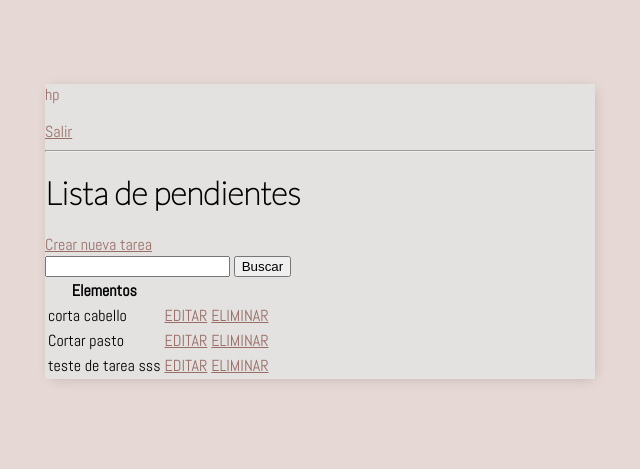
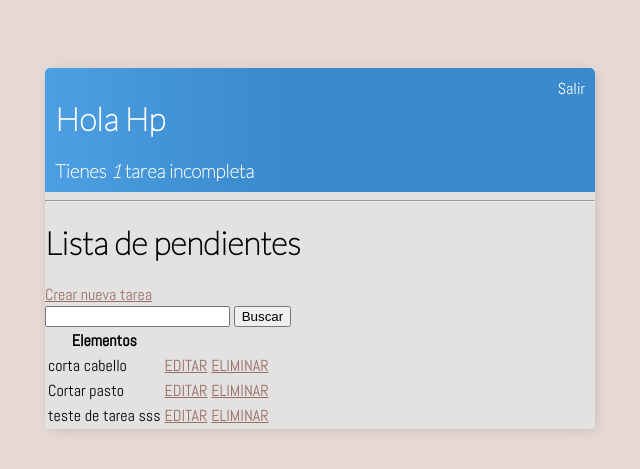
Before and after one commit to Alexnoter/blog-de-mandados-DJANGO, a Django app: page / in a window 1280 px wide. Shown: the top 469 px of the page, without its empty margins (320-960 px from the left). Run offline with Django 4.2, Linux system fonts and the light colour scheme; a user stored in the database is signed in; data comes from the database, SQL or seed files in the repository; both versions use the stored data as it was after the commit.

Commit message:
pusimos estilo a la barra superior

```diff
--- a/src/proyecto/base/templates/base/principal.html
+++ b/src/proyecto/base/templates/base/principal.html
@@ -42,6 +42,19 @@
         p{
             color: #996E66;
         }
+        .barra-superior{
+            display: flex;
+            justify-content: space-between;
+            color: #ffffff;
+            padding: 10px;
+            border-radius: 5px 5px 0 0;
+            background: linear-gradient(90deg, #4D9FE3 0%, #3A8ACC 43%, #3A8ACC 100%);
+
+        }
+        .barra-superior a{
+            color: rgb(255, 255, 255);
+            text-decoration: none;
+        }
 
     </style>
 </head>
--- a/src/proyecto/base/templates/base/tarea_list.html
+++ b/src/proyecto/base/templates/base/tarea_list.html
@@ -4,13 +4,24 @@
 {% block content %}
 
 
-{% if request.user.is_authenticated %}
-    <p>{{request.user}}</p>
-    <a href="{% url 'logout' %}">Salir</a>
-{% else %}
-    <a href="{% url 'login' %}">Ingresar</a>
+<div class="barra-superior">
+    <div>
+        <h1>Hola {{request.user|title}}</h1>
+        <h3 style="margin:0">Tienes <i>{{count}} </i> tarea{{count|pluralize}} incompleta{{count|pluralize}}</h3>
+    </div>
 
-{% endif %}
+    {% if request.user.is_authenticated %}
+
+        <a href="{% url 'logout' %}">Salir</a>
+    {% else %}
+        <a href="{% url 'login' %}">Ingresar</a>
+
+    {% endif %}
+
+</div>
+
+
+
 
 
 <hr>
```
Also changed, not shown: src/proyecto/db.sqlite3.
